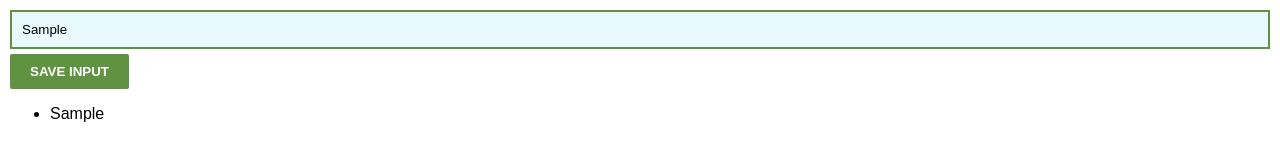
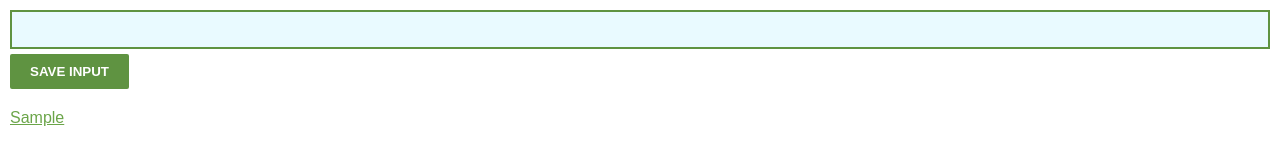
Before and after one commit to BurhanRaja/Javascript_Projects, a plain HTML site: page Chrome Extension/index.html in a window 1280 px wide. Both pictures are taken after typing "Sample" into the empty fields and a click on the button "SAVE INPUT". Drawn offline with Linux system fonts and the light colour scheme.

Commit message:
links updated

```diff
--- a/Chrome Extension/app.js
+++ b/Chrome Extension/app.js
@@ -8,6 +8,7 @@ let myLeads = []
 
 saveBtn.addEventListener("click", () => {
     myLeads.push(inputEl.value)
+    inputEl.value = ''
     renderLead()
 })
 
@@ -16,7 +17,14 @@ function renderLead() {
     let listitem = ""
     for (let i = 0; i < myLeads.length; i++) {
         // More Human readable
-        listitem += "<li>" + myLeads[i] + "</li>"
+        // listitem += "<li><a target='_blank' href='" + myLeads[i] + "'>" + myLeads[i] + "</a></li>"
+        listitem += `
+        <li>
+            <a target='_blank' href='${myLeads[i]}'>
+                ${myLeads[i]}
+            </a>
+        </li>
+        `
     }
     ulEl.innerHTML = listitem
 }
--- a/Chrome Extension/index.html
+++ b/Chrome Extension/index.html
@@ -15,9 +15,11 @@
         <button id="save-btn">SAVE INPUT</button>
     </div>
 
-    <ul id="ul-el">
+    <div class="list-container">
+        <ul id="ul-el">
 
-    </ul>
+        </ul>
+    </div>
 </body>
 <script src="app.js"></script>
 </html>
--- a/Chrome Extension/style.css
+++ b/Chrome Extension/style.css
@@ -26,3 +26,17 @@ button:hover {
     background-color: #6ba549;
     cursor: pointer;
 }
+
+.list-container ul {
+    padding: 0;
+    margin-top: 20px;
+}
+
+.list-container li {
+    list-style-type: none;
+    margin: 5px 0px;
+}
+
+.list-container li a {
+    color: #6ba549;
+}
```
